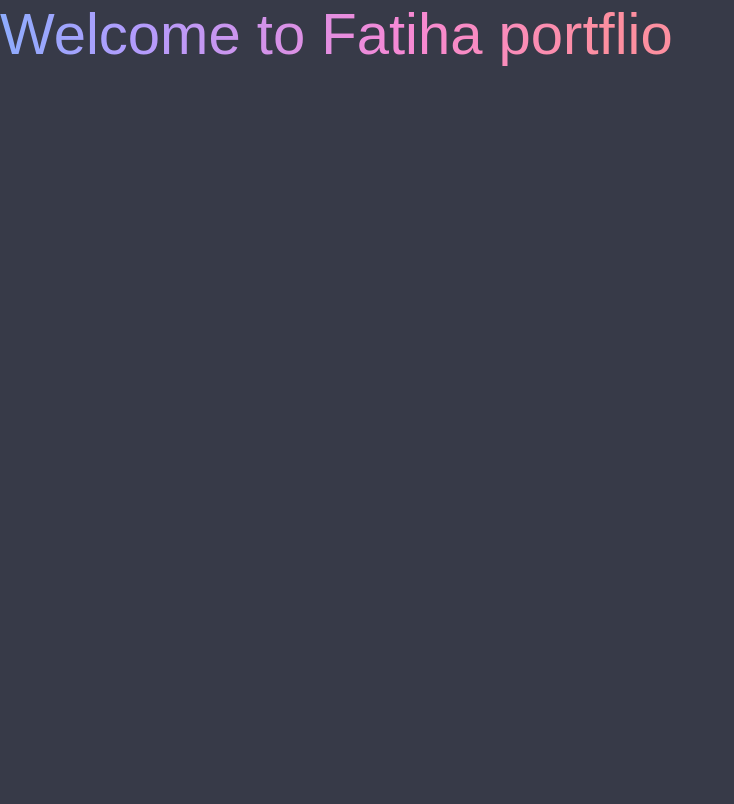
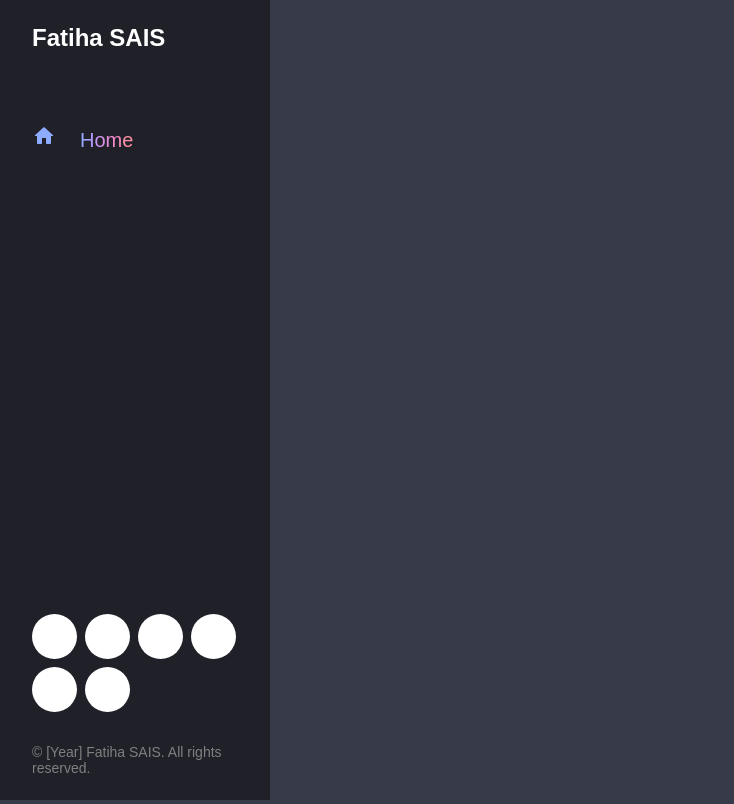
Before and after one commit to amelazzi/faty-portfolio, a Next.js app: page / in a window 1280 px wide. Shown: the whole page, without its empty margins (0-734 px from the left). Built offline with nearby package versions, Linux system fonts and the light colour scheme; a web font is replaced by a local one.

Commit message:
💄 Add Sidebar component

```diff
--- /dev/null
+++ b/src/app/components/sidebar/sidebar.css
@@ -0,0 +1,77 @@
+.sidebar-container{
+    width: 270px;
+    height: 100vh;
+    background-color: var(--dark-color);
+    padding: 24px 32px;
+    display: flex;
+    flex-direction: column;
+    justify-content: space-between;
+    position: fixed;
+}
+
+nav{
+    display: flex;
+    flex-direction: column;
+    gap: 24px;
+    margin-top: 72px;
+}
+
+.link-container{
+    display: flex;
+    align-items: center;
+    gap: 16px;
+    &:hover,
+    &.active{
+        cursor: pointer;
+        .icon {
+          fill: var(--purple-color);
+        }
+        a {
+            background: var(--primary-color);
+            background-clip: text;
+            -webkit-background-clip: text;
+            color: transparent;
+        }
+    }
+}
+
+.icon-container{
+    max-width: 32px;
+    min-width: 32px;
+    min-height: 32px;
+    max-height: 32px;
+}
+
+.icon {
+    width: auto;
+    height: 100%;
+    object-fit: contain;
+}
+
+.footer{
+    display: flex;
+    flex-direction: column;
+    gap: 32px;
+}
+
+.social-media-container{
+    display: flex;
+    gap: 8px;
+    flex-wrap: wrap;
+}
+
+.social-media{
+    max-width: 45px;
+    min-width: 45px;
+    min-height: 45px;
+    max-height: 45px;
+    background-color: white;
+    border-radius: 50%;
+}
+
+.copyright-container{
+    p{
+        font-size: 14px;
+        color: gray;
+    }
+}
--- /dev/null
+++ b/src/app/components/sidebar/sidebar.tsx
@@ -0,0 +1,39 @@
+"use client"
+import React, { useState } from 'react'
+import './sidebar.css'
+import HomeRoundedIcon from '@mui/icons-material/HomeRounded'
+
+function Sidebar() {
+  const [isActive, setIsActive] = useState('Home')
+
+  return (
+    <div className='sidebar-container'>
+      <div>
+        <h2> Fatiha SAIS </h2>
+        <nav>
+          <div className={`link-container ${isActive === 'Home' ? 'active' : ''}`} onClick={() => setIsActive('Home')}>
+            <div className='icon-container'>
+              <HomeRoundedIcon className='icon'/>
+            </div>
+            <a> Home </a>
+          </div>
+        </nav>
+      </div>
+      <div className='footer'>
+        <div className='social-media-container'>
+          <div className='social-media'></div>
+          <div className='social-media'></div>
+          <div className='social-media'></div>
+          <div className='social-media'></div>
+          <div className='social-media'></div>
+          <div className='social-media'></div>
+        </div>
+        <div className='copyright-container'>
+          <p> © [Year] Fatiha SAIS. All rights reserved. </p>
+        </div>
+      </div>
+    </div>
+  )
+}
+
+export default Sidebar
--- /dev/null
+++ b/src/app/page.css
@@ -0,0 +1,10 @@
+.portfolio-container {
+    display: grid;
+    grid-template-columns: 110px 1fr;
+    height: 100vh;
+}
+
+.main-content {
+    grid-area: main;
+    overflow-y: auto;
+}
--- a/src/app/page.tsx
+++ b/src/app/page.tsx
@@ -1,8 +1,13 @@
+import Sidebar from "./components/sidebar/sidebar"
+import './page.css'
 
 export default function Home() {
   return (
-    <div>
-      <h1> Welcome to Fatiha portflio </h1>
+    <div className="portfolio-container">
+      <Sidebar/>
+      <main className="main-content">
+        main sections
+      </main>
     </div>
   );
 }
--- a/src/app/styles/colors.css
+++ b/src/app/styles/colors.css
@@ -3,4 +3,5 @@
     --dark-color: #1F2028;
     --dark-grey-color: #2A2C36;
     --grey-color: #373A48;
+    --purple-color: #8EACFD
 }
--- a/src/app/styles/globals.css
+++ b/src/app/styles/globals.css
@@ -17,6 +17,7 @@ body {
 a {
   color: inherit;
   text-decoration: none;
+  font-size: 20px;
 }
 
 h1{
```
Also changed, not shown: package.json (+7 -4 lines), 1 other file (tests, documents, lock files or other folders).
